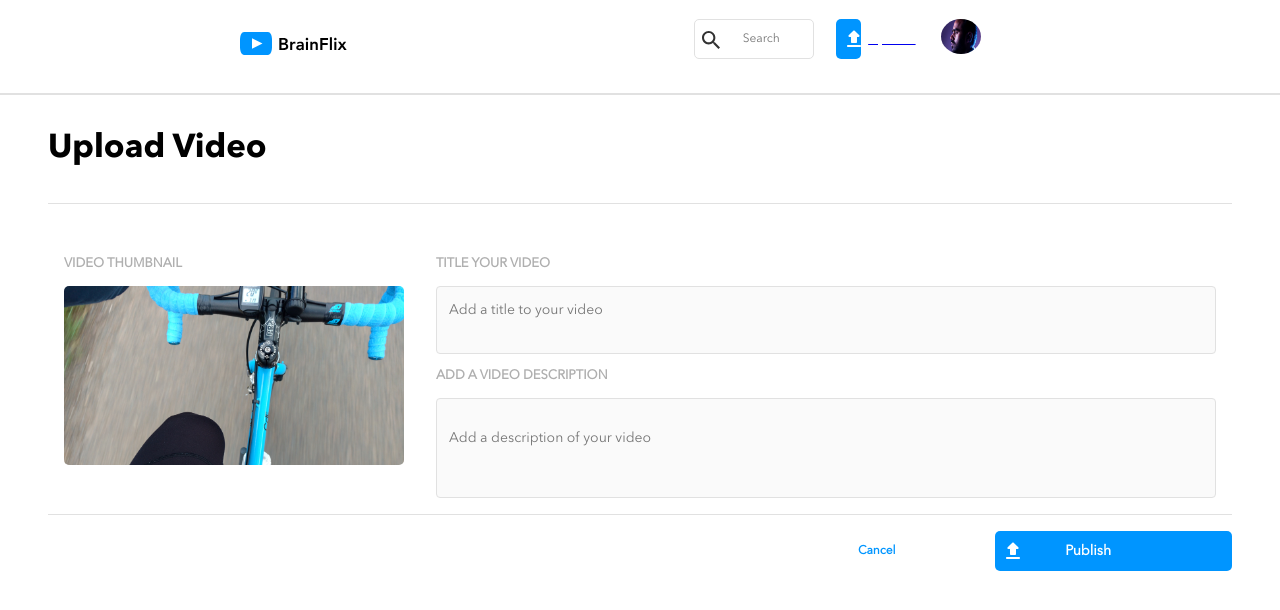
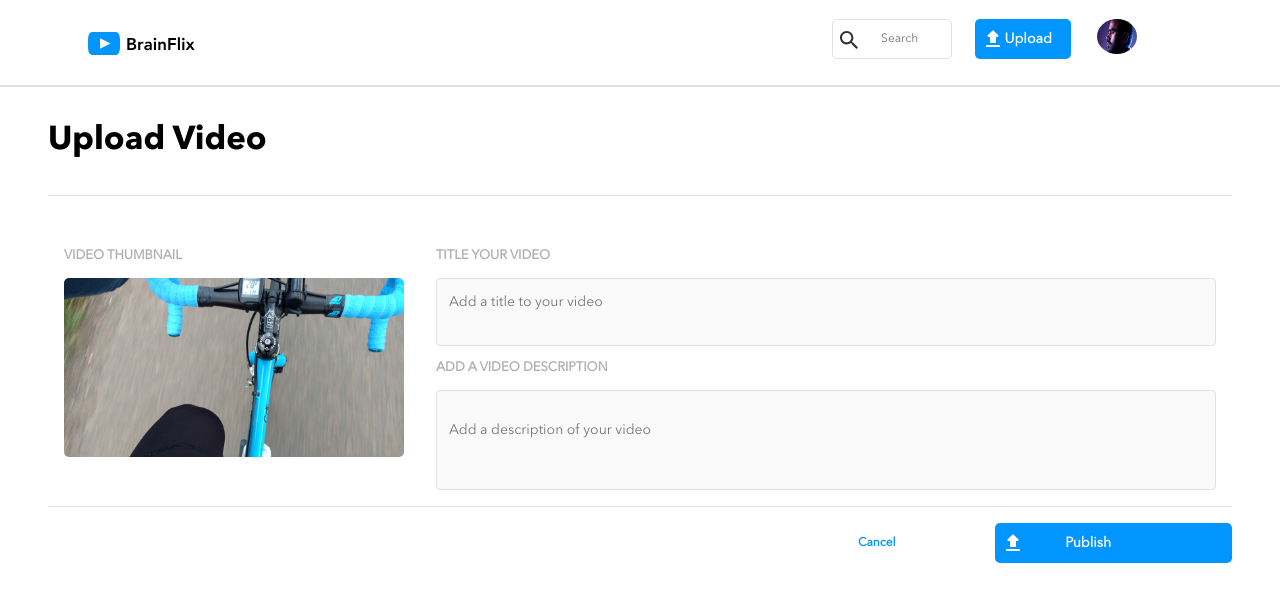
Before and after one commit to KappaTrooper/ajay-singh-brainflix, a React (Create React App) app: page /upload in a window 1280 px wide. Shown: the top 610 px of the page. Built offline with nearby package versions, Linux system fonts and the light colour scheme.

Commit message:
finished styling and max-width

```diff
--- a/src/components/Header/Header.js
+++ b/src/components/Header/Header.js
@@ -38,7 +38,7 @@ export default function Header() {
           </div>
 
 
-          <Link to ="/upload">
+          <Link to ="/upload" className="header-item__button--link">
         <div className="header-item__button">
           <button type="button" className="header-item__button--item">
 
--- a/src/components/Header/Header.scss
+++ b/src/components/Header/Header.scss
@@ -4,7 +4,8 @@
 
 * {
   box-sizing: border-box;
-}
+
+
 
 .header-item {
 
@@ -12,6 +13,7 @@
     flex-direction: column;
     justify-content: center;
     align-items: center;
+
 
 
 
@@ -37,7 +39,7 @@
             padding-left: 3rem;
             height: 40px;
             width: 15vh;
-            max-width: 240px;
+
             margin: 0 0 1rem 0;
             border-radius: 5px;
             border: 1px solid $Mercury;
@@ -54,8 +56,19 @@
 
     }
 
+    &__button--link {
+        text-decoration: none;
+        @include for-desktop-up{
+            width: 100px
+           }
+
+    }
+
+
     &__button{
        width: 80%;
+
+
 
 
        @include body-copy-mobile;
@@ -69,7 +82,11 @@
             align-items: center;
             justify-content: flex-start;
             gap: 30%;
+            padding-right: 50px;
 
+            @include for-desktop-up {
+                padding-right: 90px;
+            }
 
 
 
@@ -137,6 +154,12 @@
         justify-content: center;
 
 
+        @include max-limit;
+        margin-top: 16px;
+        gap: 34rem;
+
+
+
 
 
         &__wrapper {
@@ -148,3 +171,8 @@
         }
     }
 }
+
+
+
+
+}
--- a/src/components/Video/Video.scss
+++ b/src/components/Video/Video.scss
@@ -13,7 +13,7 @@
 
 
   &__box {
-    object-fit: fill;
+    object-fit: cover;
     aspect-ratio: 16/9;
     width: 100%;
     display: block;
--- a/src/components/VideoList/VideoList.scss
+++ b/src/components/VideoList/VideoList.scss
@@ -17,6 +17,11 @@
     margin: 0;
     padding-left: 7%;
     padding-right: 10%;
+}
+
+.video__link{
+    text-decoration: none;
+    color: $BrainFlix-Black;
 }
 
 
--- a/src/pages/main/Main.js
+++ b/src/pages/main/Main.js
@@ -1,3 +1,4 @@
+import './Main.scss';
 import React, { useState, useEffect } from 'react';
 import axios from 'axios';
 import Header from "../../components/Header/Header";
--- /dev/null
+++ b/src/pages/main/Main.scss
@@ -0,0 +1,19 @@
+@use "../../styles/partials/variables.scss" as *;
+@use "../../styles/partials/mixins.scss" as *;
+@use "../../styles/partials/font.scss" as *;
+
+
+* {
+
+@include for-desktop-up {
+
+.desktop-design{
+  @include max-limit;
+
+
+}
+
+
+
+}
+}
--- a/src/styles/App.scss
+++ b/src/styles/App.scss
@@ -7,6 +7,8 @@
 
 
     @include for-desktop-up {
+
+
 
         .brain-header {
         margin: 0 auto;
--- a/src/styles/partials/mixins.scss
+++ b/src/styles/partials/mixins.scss
@@ -2,6 +2,18 @@
 @use "variables" as *;
 
 // Desktop and Tablet Fonts
+
+@mixin max-limit {
+    max-width: 1280px;
+    margin: auto;
+    padding: auto;
+}
+
+@mixin margin-limit {
+    margin-left: auto;
+    margin-right: auto;
+}
+
 
 @mixin page-header {
     font-family: $AvenirBold;
```
